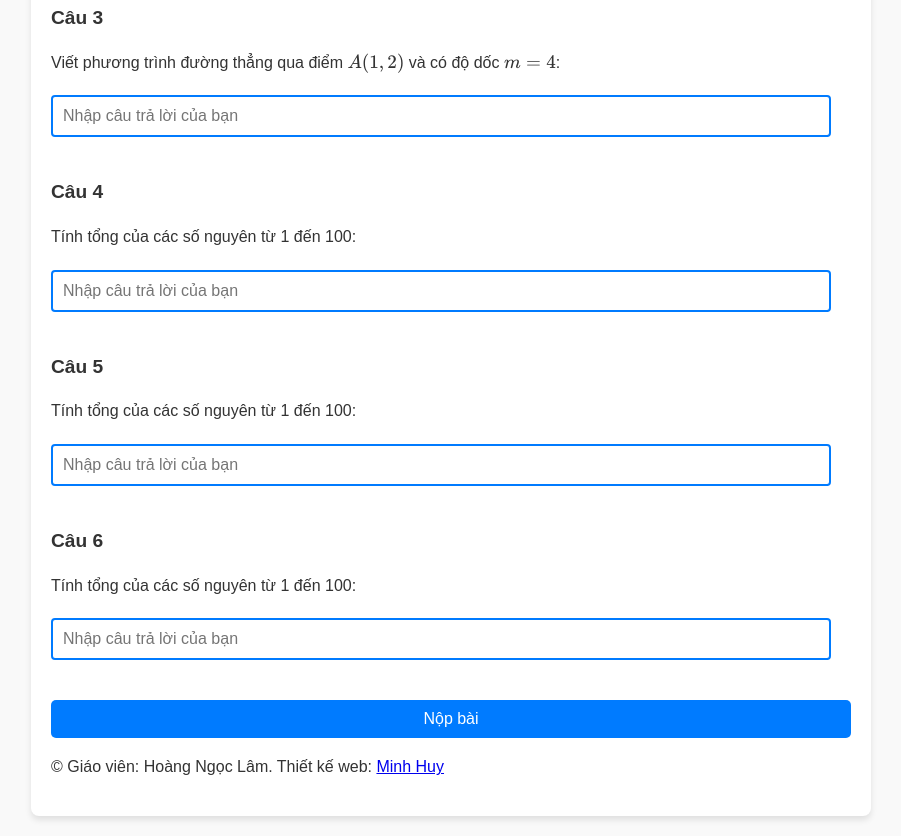
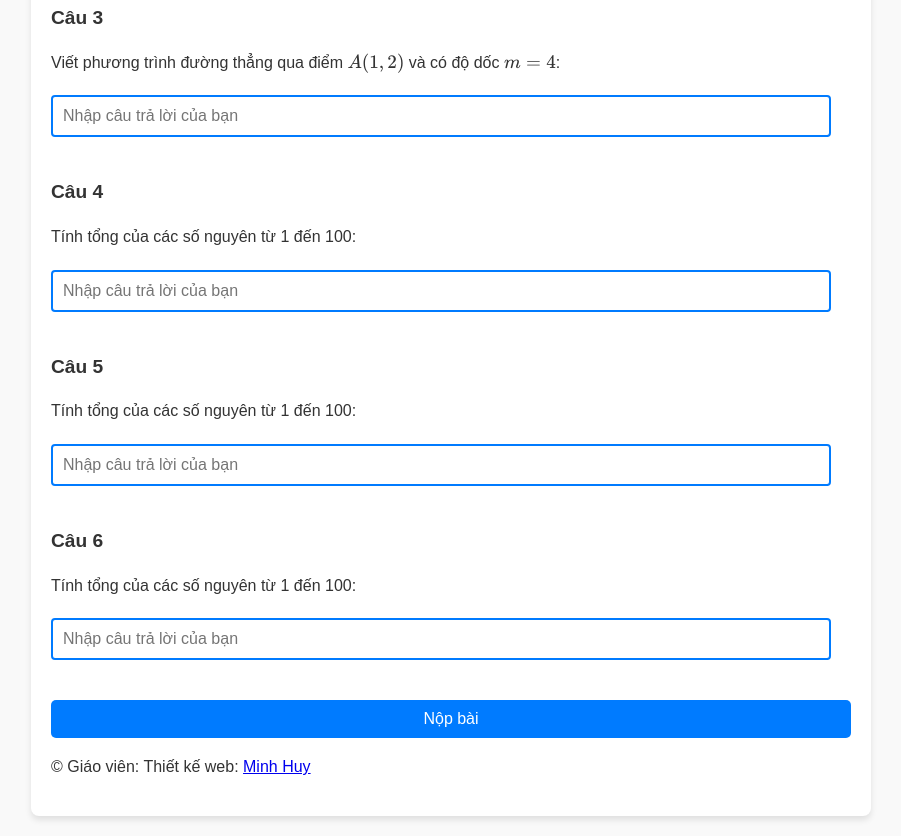
Before and after one commit to MiwhHuyDzS1TG/KtraOnline, a plain HTML site: page index.html in a window 1280 px wide. Shown: the part 4757-5593 px from the top of the page, without its empty margins (189-1090 px from the left). Drawn offline with nearby package versions, Linux system fonts and the light colour scheme.

Commit message:
Update index.html

```diff
--- a/index.html
+++ b/index.html
@@ -399,7 +399,7 @@
 
         <footer>
             <!-- Thông tin tác giả và thiết kế -->
-            <p>&copy; Giáo viên: Hoàng Ngọc Lâm. Thiết kế web: <a href="https://www.facebook.com/MinhHuyTheDev/">Minh Huy</a></p>
+            <p>&copy; Giáo viên:  Thiết kế web: <a href="https://www.facebook.com/MinhHuyTheDev/">Minh Huy</a></p>
         </footer>
     </div>
 
```
